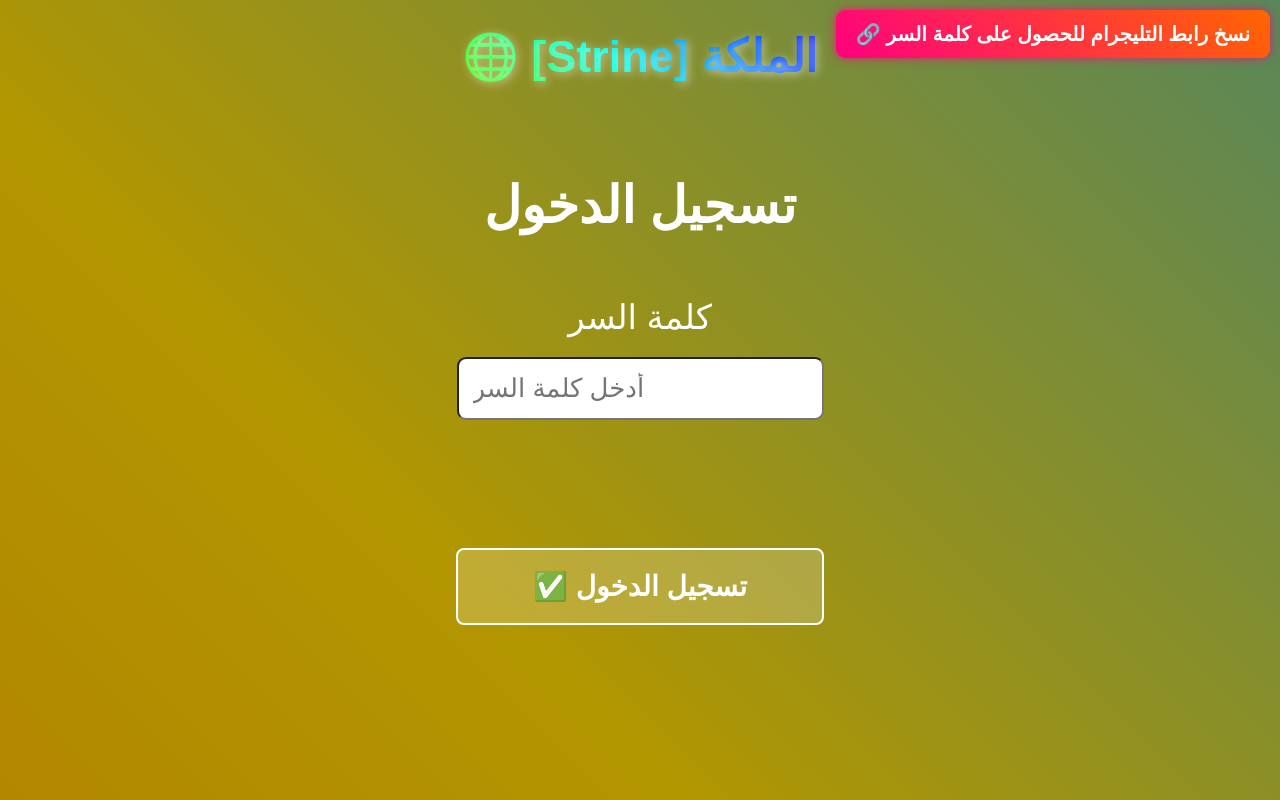
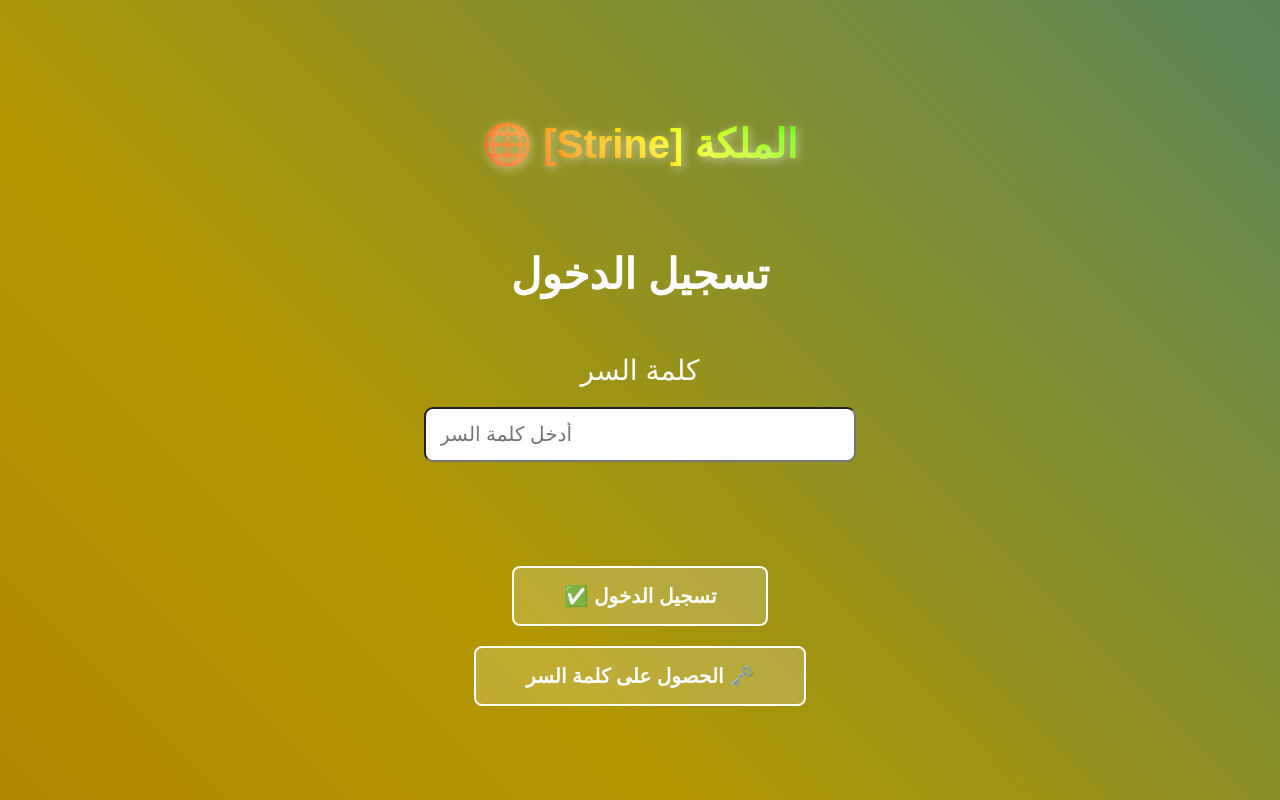
Before and after one commit to strine1/strine, a plain HTML site: page index.html in a window 1280 px wide. Drawn offline with Linux system fonts and the light colour scheme.

Commit message:
Add files via upload

```diff
--- a/index.html
+++ b/index.html
@@ -48,14 +48,18 @@
       }
     }
 
-    // وظيفة نسخ رابط التليجرام
-    function getPasswordFromTelegram() {
-      const telegramLink = "https://t.me/sara_1z";
-      navigator.clipboard.writeText(telegramLink).then(() => {
-        const copyMessage = document.getElementById("copyMessage");
-        copyMessage.style.display = "block";
-        setTimeout(() => { copyMessage.style.display = "none"; }, 2000);
-      });
+
+
+  </script>
+
+
+
+
+
+  <script>
+    function openTelegram() {
+      const telegramLink = "https://t.me/sara_1z"; // رابط التليجرام
+      window.open(telegramLink, "_blank"); // فتح الرابط في نافذة جديدة
     }
   </script>
 
@@ -68,6 +72,8 @@
   <input type="password" id="password" placeholder="أدخل كلمة السر">
   <br><br>
   <button id="loginbtn" onclick="verifyLogin()">✅ تسجيل الدخول</button>
+   <!-- زر الدخول إلى التليجرام -->
+   <button class="mk" onclick="openTelegram()">الحصول على كلمة السر 🗝️</button>
 
   <script>
     document.addEventListener("keydown", function(event) {
@@ -79,11 +85,5 @@
 
 
 
-  <!-- زر نسخ رابط التليجرام -->
-  <button class="copy-button" onclick="getPasswordFromTelegram()">🔗 نسخ رابط التليجرام للحصول على كلمة السر</button>
-
-  <!-- رسالة تأكيد النسخ -->
-  <div id="copyMessage" class="copy-message" style="display: none;">✅ تم النسخ!</div>
-
 </body>
 </html>
--- a/style.css
+++ b/style.css
@@ -3,14 +3,16 @@ body {
   display: flex;
   justify-content: center;
   align-items: center;
+  font-size: 2.2vw;
   font-family: Arial, sans-serif;
   color: white;
   text-align: center;
-    font-size: 34px;
   background: black;
-
-    flex-direction: column; /* ترتيب العناصر عموديًا */
-    gap: 20px; /* مسافة بين العناصر */
+  flex-direction: column;
+  gap: 20px;
+  padding: 20px;
+  min-height: 100vh;
+  box-sizing: border-box;
 }
 
 /* الخلفية المتحركة */
@@ -33,38 +35,14 @@ body {
   z-index: -1;
 }
 
-/* تصميم النص */
+/* العناوين */
 h1 {
-    font-size: 36px;
+  font-size: 7vw; /* يتغير حسب حجم الشاشة */
   text-shadow: 2px 2px 10px rgba(255, 255, 255, 0.5);
 }
 
-/* تصميم الأزرار */
-button {
-    padding: 20px 75px;
-    font-size: 28px;
-    font-weight: bold;
-    color: white;
-    background: rgba(255, 255, 255, 0.2);
-    border: 2px solid white;
-    border-radius: 8px;
-    cursor: pointer;
-    transition: 0.3s;
-}
-
-button:hover {
-    background: rgba(255, 255, 255, 0.4);
-}
-
-
-@keyframes gradientText {
-    0% { background-position: 0% 50%; }
-    50% { background-position: 100% 50%; }
-    100% { background-position: 0% 50%; }
-}
-
 .logo {
-    font-size: 45px;
+  font-size: 8vw;
   font-weight: bold;
   background: linear-gradient(45deg, #ff0000, #ff7300, #fffb00, #48ff00, #00ffea, #0048ff, #7a00ff, #ff00e6);
   background-size: 300% 300%;
@@ -73,6 +51,37 @@ button:hover {
   animation: gradientText 3s infinite linear;
 }
 
+/* الأزرار */
+button {
+  padding: 15px 40px;
+  font-size: 5vw;
+  font-weight: bold;
+  color: white;
+  background: rgba(255, 255, 255, 0.2);
+  border: 2px solid white;
+  border-radius: 8px;
+  cursor: pointer;
+  transition: 0.3s;
+  max-width: 90%;
+}
+
+button:hover {
+  background: rgba(255, 255, 255, 0.4);
+}
+
+input {
+  padding: 14px;
+  font-size: 5vw;
+  border-radius: 9px;
+  width: 90%;
+  max-width: 400px;
+}
+
+span {
+  font-weight: bold;
+}
+
+/* فيديو */
 video {
   width: 100%;
   max-width: 100%;
@@ -81,36 +90,29 @@ video {
   margin-bottom: 20px;
 }
 
+/* للأجهزة الكبيرة */
+@media screen and (min-width: 768px) {
+  h1, .logo {
+    font-size: 40px;
+  }
 
-@media screen and (min-width: 768px) {
+  button {
+    font-size: 20px;
+    padding: 16px 50px;
+  }
+
+  input {
+    font-size: 20px;
+  }
+
   video {
     width: 800px;
   }
 }
 
-
-input {
-    padding: 10px;
-    font-size: 16px;
-    border-radius: 9px;
-    margin-bottom: 10px;
-}
-
-span {
-    font-weight: bold;
-}
-
-.icont{
-width: 42px;
-
-
-
-}
-
-
-
 /* زر النسخ */
 .copy-button {
+
   position: fixed;
   top: 10px;
   right: 10px;
@@ -118,7 +120,7 @@ width: 42px;
   color: white;
   border: none;
   padding: 12px 20px;
-    font-size: 20px;
+  font-size: 5vw;
   font-weight: bold;
   cursor: pointer;
   border-radius: 9px;
@@ -130,30 +132,3 @@ width: 42px;
   transform: scale(1.08);
   box-shadow: 0 0 20px rgba(255, 0, 127, 1);
 }
-
-/* رسالة النسخ */
-.copy-message {
-    background: linear-gradient(45deg, #ff007f, #ff6600);
-  color: white;
-  padding: 10px;
-  border-radius: 8px;
-  font-size: 17px;
-  width: 200px;
-  margin: 0 auto;
-  display: none; /* تخفي الرسالة بشكل افتراضي */
-}
-
-
-
-.copy-message.show {
-    display: block;
-    opacity: 1;
-    transform: translateY(10px);
-}
-
-input{
-padding: 14px;
-font-size: 26px;
-
-
-}
```
Lines whose indentation alone changed are shown as unchanged.
